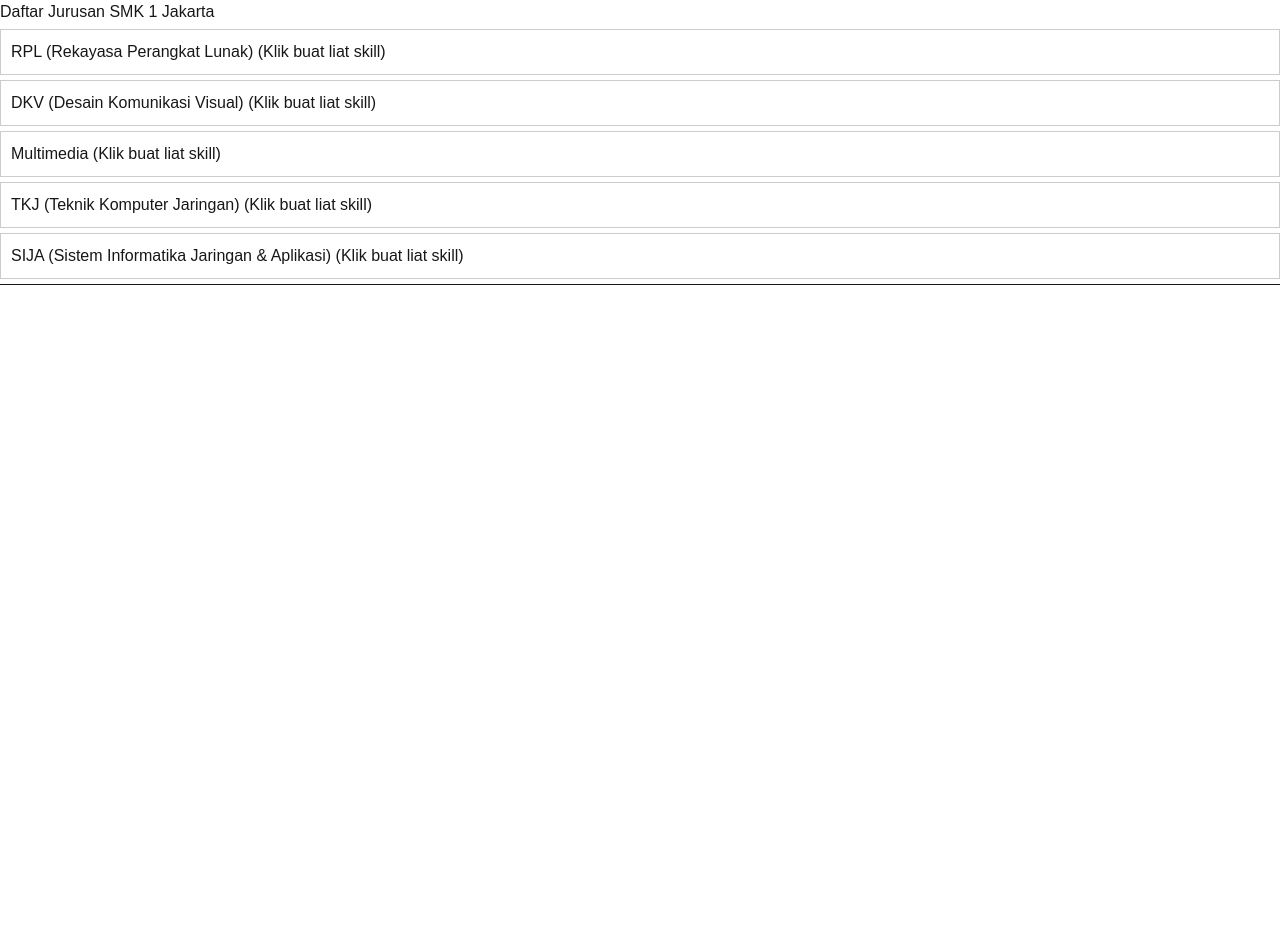
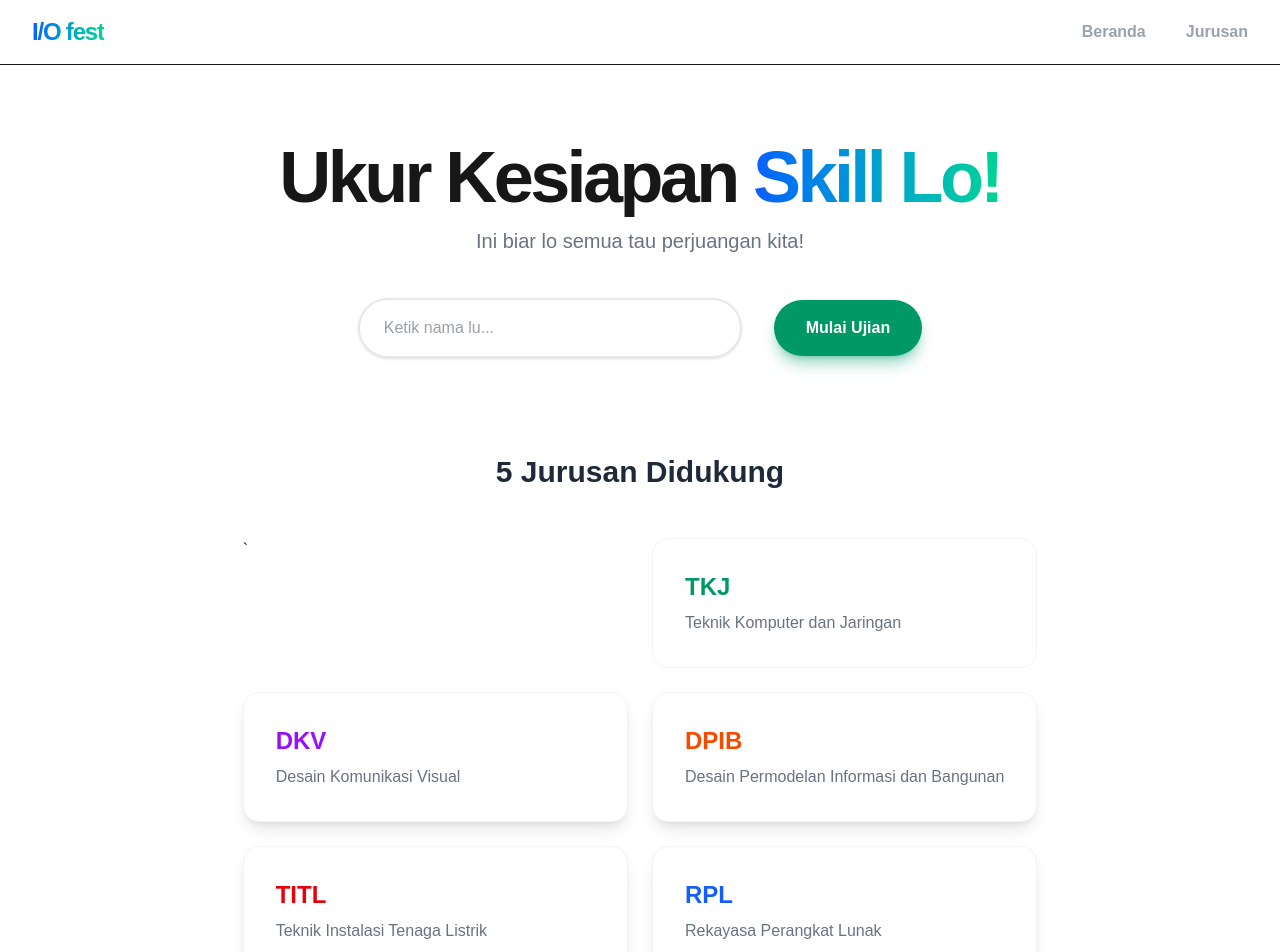
Before and after one commit to PadukaArif/smk-skill-bridge, a Next.js app: page / in a window 1280 px wide. Shown: the top 952 px of the page. Before the commit the page ends 800 px from the top, so only its background shows below. Built offline with nearby package versions, Linux system fonts and the light colour scheme.

Commit message:
feat: prototype design

```diff
--- a/app/page.tsx
+++ b/app/page.tsx
@@ -8,7 +8,12 @@ export interface Data {
     name:   string;
     skills: string[];
 }
+
+const DKV = 'Desain Komunikasi Visual'
+const DPIB = 'Desain Permodelan Informasi dan Bangunan'
+
 export default function Home() {
+
     const [jurusan, setJurusan] = useState <Data[]>([])
     const [pilihan, setPilihan] = useState <Data>();
 
@@ -19,30 +24,52 @@ export default function Home() {
         })
     }, [])
 
+    return (
+        <>
+          <header>
+            <nav className="flex justify-between items-center gap-4 px-8 py-4 border-b">
+              <h2 className="text-2xl tracking-tighter bg-gradient-to-r from-blue-600 to-emerald-400 bg-clip-text text-transparent font-bold">I/O fest</h2>
+              <ul className="flex gap-10">
+                <li>
+                  <a href="#hero" className="font-semibold text-gray-400 hover:text-io-accent transition-colors">Beranda</a>
+                </li>
+                <li>
+                  <a href="#jurusan" className="font-semibold text-gray-400 hover:text-io-accent transition-colors">Jurusan</a>
+                </li>
+              </ul>
+            </nav>
+          </header>
 
-return (
-    <div>
-        <h1>Daftar Jurusan SMK 1 Jakarta</h1>
+          <main className="max-w-4xl mx-auto mt-16 px-6">
+            <section id="hero" className="layar-sapaan">
+              <h1 className="text-5xl md:text-7xl font-bold tracking-tighter my-3 text-center hover:drop-shadow-lg transition-all duration-400">Ukur Kesiapan <span className="text-blue-600 hover:text-blue-400 transition-all bg-gradient-to-r from-blue-600 to-emerald-400 bg-clip-text text-transparent">Skill Lo!</span></h1>
+              <p className="text-xl text-gray-500 text-center  max-w-2xl mx-auto leading-relaxed">Ini biar lo semua tau perjuangan kita!</p>
+              <div className="mt-10 flex flex-col md:flex-row justify-center items-center gap-4 mb-10">
+                <input type="text" placeholder="Ketik nama lu..." className="w-full md:w-96 px-6 py-4 rounded-full border-2 border-gray-200 focus:outline-none focus:border-blue-500 focus:ring-4 focus:ring-blue-500/20 transition-all shadow-sm text-gray-700" />
+                <button className="px-8 py-4 mt-4 md:mt-0 md:ml-4 bg-emerald-600 text-white font-bold rounded-full hover:bg-emerald-500 active:bg-emerald-900 active:scale-95 hover:scale-105 transition-all shadow-lg shadow-emerald-600/40">Mulai Ujian</button>
+              </div>
+            </section>
 
-        <ul>
-            {jurusan.map((item : any) => (
-                <li key={item.id} onClick={() => setPilihan (item)} style={{cursor: 'pointer', padding: '10px', border: '1px solid #ccc', margin: '5px 0'}}>
-                    {item.name} (Klik buat liat skill)
+            <section id="jurusan" className="mt-24 mb-20">
+              <h2 className="text-3xl font-extrabold text-center text-gray-800 mb-12 hover:scale-105 transition-all">5 Jurusan Didukung</h2>
+              <ul className="grid grid-cols-1 md:grid-cols-2 gap-6">`
+                <li className="bg-white p-8 rounded-2xl border border-gray-100 shadow-lg` hover:shadow-xl transition-all cursor-pointer hover:-translate-y-2 hover:border-blue-200">
+                  <span className="block text-2xl font-black text-emerald-600 mb-2">TKJ</span>
+                  <span className="text-gray-500 font-medium">Teknik Komputer dan Jaringan</span>
                 </li>
-            ))}
-        </ul>
-        <hr />
+                <li className="bg-white p-8 rounded-2xl border border-gray-100 shadow-lg hover:shadow-xl transition-all cursor-pointer hover:-translate-y-2 hover:border-blue-200 "><span className="block text-2xl font-black text-purple-600 mb-2">DKV</span><span className="text-gray-500 font-medium">{DKV}</span></li>
+                <li className="bg-white p-8 rounded-2xl border border-gray-100 shadow-lg hover:shadow-xl transition-all cursor-pointer hover:-translate-y-2 hover:border-blue-200 "><span className="block text-2xl font-black text-orange-600 mb-2">DPIB</span> <span className="text-gray-500 font-medium">{DPIB}</span></li>
+                <li className="bg-white p-8 rounded-2xl border border-gray-100 shadow-lg hover:shadow-xl transition-all cursor-pointer hover:-translate-y-2 hover:border-blue-200 "><span className="block text-2xl font-black text-red-600 mb-2">TITL</span> <span className="text-gray-500 font-medium">Teknik Instalasi Tenaga Listrik</span></li>
+                <li className="bg-white p-8 rounded-2xl border border-gray-100 shadow-lg hover:shadow-xl transition-all cursor-pointer hover:-translate-y-2 hover:border-blue-200 "><span className="block text-2xl font-black text-blue-600 mb-2">RPL</span> <span className="text-gray-500 font-medium">Rekayasa Perangkat Lunak</span></li>
+              </ul>
+            </section>
+          </main>``
 
-        {pilihan && (
-            <div>
-                <h2>Skill di jurusan {pilihan.name}:</h2>
-                <ul>
-                    {pilihan.skills?.map((skill: string, index: number) => (
-                        <li key={index}>{skill}</li>
-                    ))}
-                </ul>
+          <footer className="border-t border-gray-400 py-4 mt-4 ">
+            <div className="flex justify-between items-center flex-col md:flex-row pl-4">
+            <p>&copy; 2026 Tim Dedy, Arif, & Adzan</p>
             </div>
-        )}
-    </div>
-)
+          </footer>
+        </>
+      )
 }
```
